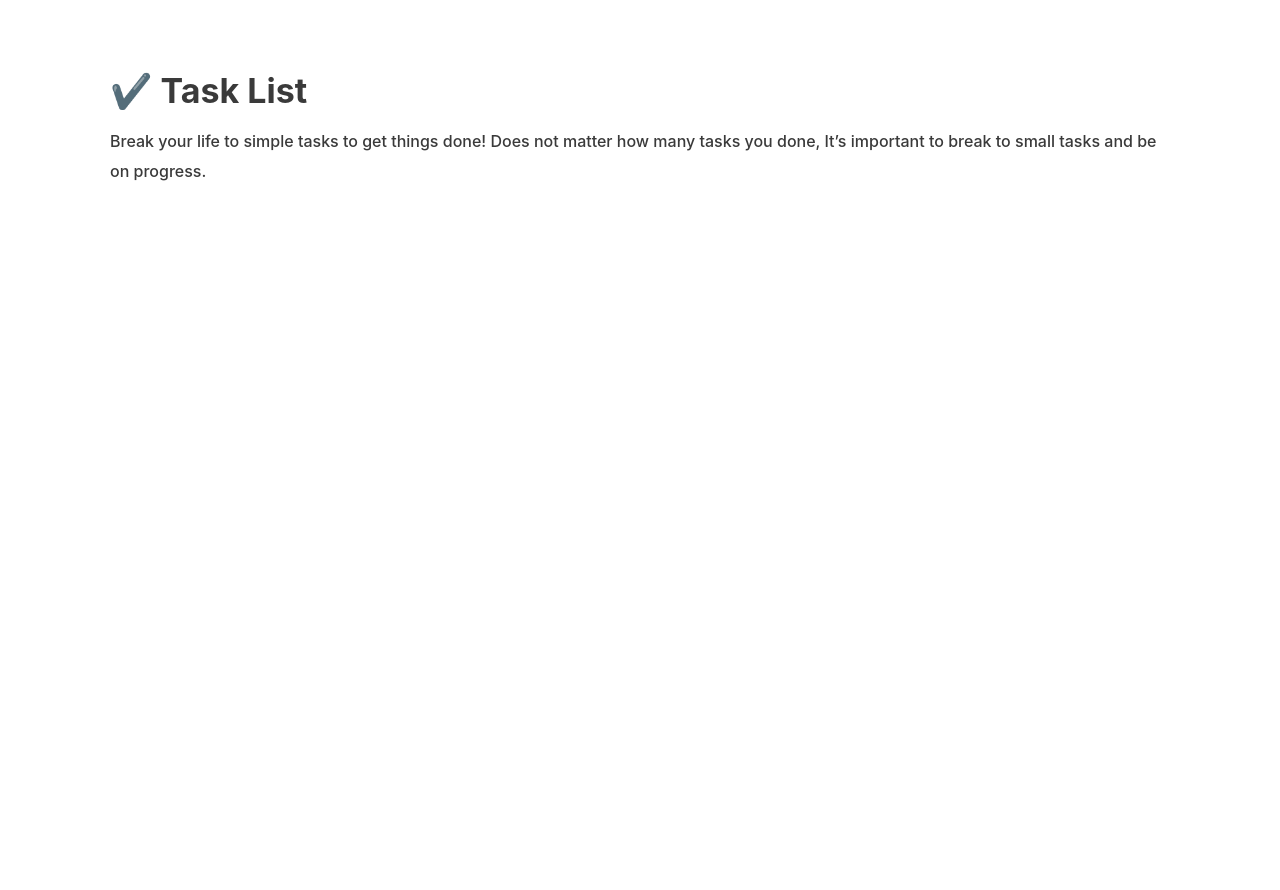
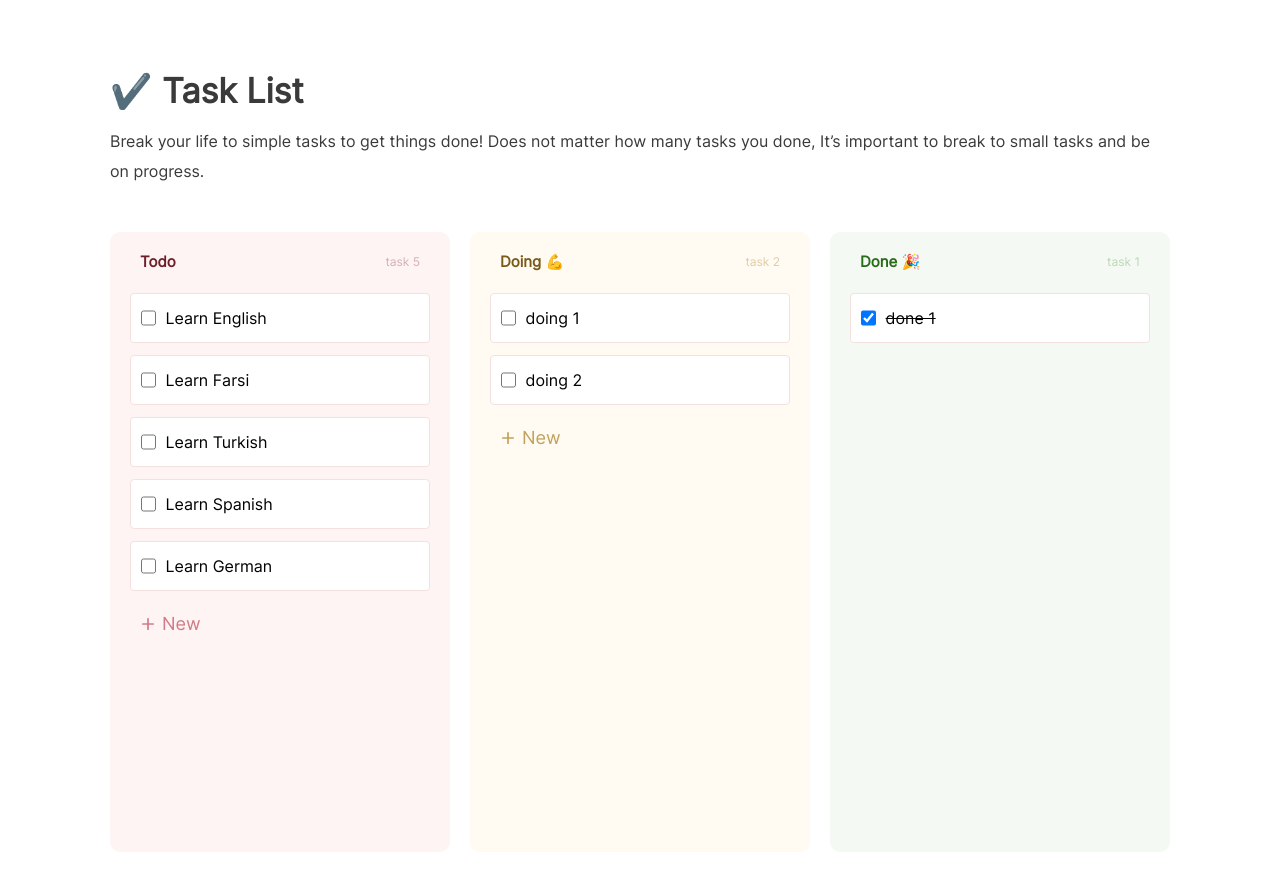
Before and after one commit to hadiesmaili/todoApp, a React app: page / in a window 1280 px wide. Built offline with nearby package versions, Linux system fonts and the light colour scheme.

Commit message:
add, update, delete task

```diff
--- a/src/components/todoForm/todoForm.js
+++ b/src/components/todoForm/todoForm.js
@@ -1,84 +1,117 @@
-import React, { useRef, useState } from 'react';
+import React, { useCallback, useEffect, useRef, useState } from 'react';
+import { useStore } from '../../contexts/StoreContext';
+import { colorPollet } from './todoForm.types';
 import TodoItem from '../todoItem/todoItem';
 import './todoForm.styles.css';
+import { generateRandomNumber } from '../../lib/util/Generator';
+import { Storage } from '../../lib/util';
 
-const colorPollet = [
-  { backgroundColor: ' todo-col ', titleColor: 'todo-col-title' },
-  { backgroundColor: ' doing-col ', titleColor: 'doing-col-title' },
-  { backgroundColor: ' done-col ', titleColor: 'done-col-title' },
-];
-
+//todo: move to icons folder in assets
+export const PlusSVG = ({ color, ...other }) => (
+  <svg xmlns="http://www.w3.org/2000/svg" width="12" height="12" viewBox="0 0 12 12" fill="none" {...other}>
+    <rect x="5.14282" width="1.71429" height="12" rx="0.857143" fill={color} />
+    <rect y="6.85714" width="1.71429" height="12" rx="0.857143" transform="rotate(-90 0 6.85714)" fill={color} />
+  </svg>
+);
 function TodoForm() {
   const item = useRef();
-  const data = localStorage.getItem('todoList') ? JSON.parse(localStorage.getItem('todoList')) : [];
+  const { todos, addTodo, deleteTodo, updateTodo } = useStore();
+  const [list, setList] = useState([]);
+
   const [state, setState] = useState({
-    list: data,
     dragging: false,
     dragEnter: false,
+    isSaveingToLocalStorage: false,
   });
 
-  function handleDragStart(e, params) {
+  useEffect(() => {
+    if(todos.length === 0) return;
+    setList(todos);
+    setState((prev) => ({ ...prev, isSaveingToLocalStorage: false }));
+    Storage.set('todoList', [...todos]);
+  }, [todos, state.isSaveingToLocalStorage]);
+
+  // function handleDragStart(e, params) {
+  const handleDragStart = useCallback((e, params) => {
     item.current = params;
     setState((prev) => ({ ...prev, dragging: true }));
-    e.target.addEventListener('dragend', () => handleDragEnd());
-  }
+    e.target.addEventListener('dragend', handleDragEnd);
+  }, []);
 
-  function handleDragEnter(params) {
+  const handleDragEnter = useCallback(
+    (params) => {
       const draged = item.current;
-    var newList = state.list;
-    newList[params.catId].tasks.splice(params.taskId, 0, newList[draged.catId].tasks.splice(draged.taskId, 1));
+      const newList = [...list];
+      const replaceItem = newList[draged.catId].tasks.splice(draged.taskId, 1);
+      newList[params.catId].tasks.splice(params.taskId, 0, ...replaceItem);
       item.current = params;
       setState((prev) => ({ ...prev, dragEnter: true }));
-  }
-  function handleDragEnd() {
-    item.current = null;
-    setState((prev) => ({ ...prev, dragging: false, dragEnter: false }));
-  }
-  function handleOnChangeText(catId, taskId, text) {
-    const newList = state.list;
-    const task = newList.find((i) => i.id === catId);
-    if (task) {
-      task.tasks[taskId] = text;
-    }
-    setState((prev) => ({ ...prev, list: [...newList] }));
-    localStorage.setItem('todoList', JSON.stringify([...newList]));
-  }
+    },
+    [list]
+  );
 
-  function handleStyle(params) {
+  const handleDragEnd = () => {
+    item.current = undefined;
+    setState({ dragging: false, dragEnter: false, isSaveingToLocalStorage: true });
+  };
+
+  const handleStyle = useCallback((params) => {
     const draged = item.current;
-    if (draged.catId === params.catId && draged.taskId === params.taskId) {
-      return 'drag-bg tasks';
-    } else {
-      return 'tasks';
-    }
-  }
-  var { dragging, dragEnter, list = [] } = state;
+    return draged.catId === params.catId && draged.taskId === params.taskId ? ' drag-bg tasks ' : ' tasks ';
+  }, []);
+
+  const { dragging, dragEnter } = state;
 
   return (
     <div className="board-wrap mt-46">
-      {list.map((cat, catId) => {
+      {Array.isArray(list) ? (
+        list.map((cat, catIndex) => {
           return (
-          <div key={catId} onDragEnter={!cat.tasks.length ? () => handleDragEnter({ catId, taskId: 0 }) : null}>
+            <div
+              key={`cat-id-${catIndex}`}
+              onDragEnter={!cat.tasks.length ? () => handleDragEnter({ catId: catIndex, taskId: 0 }) : null}
+            >
               <div className="category">
-              <div className={`category-card-wrap ${colorPollet[catId].backgroundColor}`}>
-                <div className={`category-card-title ${colorPollet[catId].titleColor}`}>{cat.title}</div>
+                <div className={`category-card-wrap ${colorPollet[catIndex].backgroundColor}`}>
+                  <div className={`category-card-title flex justify-between items-center`}>
+                    <div className={colorPollet[catIndex].titleColor}>{cat.title}</div>
+                    <div className={colorPollet[catIndex].countColor}>task {cat.tasks.length}</div>
+                  </div>
                   <div className="tasks-wrap">
-                  {cat.tasks.map((task, taskId) => (
+                    {cat.tasks.map((task, taskIndex) => {
+                      return (
                         <TodoItem
-                      key={taskId}
-                      className={dragging && dragEnter ? handleStyle({ catId, taskId }) : 'tasks'}
-                      onDragStart={(e) => handleDragStart(e, { catId, taskId })}
-                      onDragEnter={() => handleDragEnter({ catId, taskId })}
+                          key={`task-id-${taskIndex}`}
+                          className={
+                            dragging && dragEnter ? handleStyle({ catId: catIndex, taskId: taskIndex }) : ' tasks '
+                          }
+                          onDragStart={(e) => handleDragStart(e, { catId: catIndex, taskId: taskIndex })}
+                          onDragEnter={() => handleDragEnter({ catId: catIndex, taskId: taskIndex })}
+                          onChangeText={(text) => updateTodo(cat.id, task.id, text)}
+                          onDelete={() => deleteTodo(cat.id, task.id)}
                           task={task}
-                      onChangeText={(text) => handleOnChangeText(cat.id, taskId, text)}
+                          isReadOnlyTask={cat.id === 3}
                         />
-                  ))}
+                      );
+                    })}
                   </div>
+                  {cat.id !== 3 ? (
+                    <div
+                      className="add-task"
+                      onClick={() => addTodo(cat.id, { id: generateRandomNumber(999), text: 'new task' })}
+                    >
+                      <PlusSVG color={colorPollet[catIndex].newBtnColor} />
+                      <div style={{ color: colorPollet[catIndex].newBtnColor, marginLeft: '8px' }}>New</div>
+                    </div>
+                  ) : null}
                 </div>
               </div>
             </div>
           );
-      })}
+        })
+      ) : (
+        <div></div>
+      )}
     </div>
   );
 }
--- a/src/components/todoForm/todoForm.styles.css
+++ b/src/components/todoForm/todoForm.styles.css
@@ -1,30 +1,29 @@
-.board-wrap{
+.board-wrap {
   display: flex;
   flex-wrap: wrap;
-    max-width: 100% ;
+  max-width: 100%;
   height: 100vh;
   gap: 20px;
 }
 
-.category{
+.category {
   flex-grow: 1;
   width: 340px;
   height: 75vh;
-    /* margin:16px 8px; */
   border-radius: 10px;
-
 }
 
-.category-card-wrap{
+.category-card-wrap {
   display: flex;
   flex-direction: column;
-    padding: 0px 5px ;
-    /* background-color: #fef4f3; */
+  padding: 10px 20px;
   border-radius: 10px;
-    height:70vh;
+  height: 100%;
+  overflow-y: auto;
+  overflow-x: hidden;
 }
 
-.category-card-title{
+.category-card-title {
   padding: 10px;
   font-family: Inter;
   font-size: 15px;
@@ -32,17 +31,62 @@
   font-weight: 600;
   line-height: normal;
 }
-
-.tasks-wrap{
-    padding: 10px;
+.flex {
+  display: flex;
+}
+.justify-between {
+  justify-content: space-between;
+}
+.items-center {
+  align-items: center;
+}
+.tasks-wrap {
+  /* padding: 10px; */
 }
 
-
-.drag-bg{
+.drag-bg {
   background-color: #d9dadb;
-    color: #d9dadb ;
+  color: #d9dadb;
 }
 
-#onDrag{
+#onDrag {
   background-color: cyan;
 }
+
+.todo-col-count {
+  color: #d4afb4;
+  font-family: Inter;
+  font-size: 12px;
+  font-style: normal;
+  font-weight: 500;
+  line-height: normal;
+}
+.doing-col-count {
+  color: #decca4;
+  font-family: Inter;
+  font-size: 12px;
+  font-style: normal;
+  font-weight: 500;
+  line-height: normal;
+}
+.done-col-count {
+  color: #bcd7b6;
+  font-family: Inter;
+  font-size: 12px;
+  font-style: normal;
+  font-weight: 500;
+  line-height: normal;
+}
+.add-task {
+  margin: 12px 0;
+  padding: 12px;
+  font-size: large;
+  cursor: pointer;
+  display: flex;
+  align-items: center;
+  justify-content: center;
+  width: fit-content;
+}
+.add-task:hover {
+  color: gray;
+}
--- /dev/null
+++ b/src/components/todoForm/todoForm.types.js
@@ -0,0 +1,20 @@
+export const colorPollet = [
+  {
+    backgroundColor: ' todo-col ',
+    titleColor: ' todo-col-title ',
+    countColor: ' todo-col-count ',
+    newBtnColor: '#d37a87',
+  },
+  {
+    backgroundColor: ' doing-col ',
+    titleColor: ' doing-col-title ',
+    countColor: ' doing-col-count ',
+    newBtnColor: '#c2a25b',
+  },
+  {
+    backgroundColor: ' done-col ',
+    titleColor: ' done-col-title ',
+    countColor: ' done-col-count ',
+    newBtnColor: '',
+  },
+];
--- a/src/components/todoItem/todoItem.js
+++ b/src/components/todoItem/todoItem.js
@@ -1,17 +1,46 @@
+/* eslint-disable react/prop-types */
 import React, { useEffect, useState } from 'react';
 import { useComponentVisible } from '../../lib/hooks/useComponentVisible';
 import './todoItem.styles.css';
 
+export const DeleteSVG = ({ color, className, ...other }) => (
+  <svg width="17" height="17" viewBox="0 0 17 17" fill="none" xmlns="http://www.w3.org/2000/svg" className={className}>
+    <rect
+      x="12.1218"
+      y="3.63655"
+      width="1.71429"
+      height="12"
+      rx="0.857143"
+      transform="rotate(45 12.1218 3.63655)"
+      fill={color}
+      {...other}
+    />
+    <rect
+      x="3.63654"
+      y="4.84873"
+      width="1.71429"
+      height="12"
+      rx="0.857143"
+      transform="rotate(-45 3.63654 4.84873)"
+      fill={color}
+    />
+  </svg>
+);
+
 export default function TodoItem(props) {
-  const { task, className, onDragStart, onDragEnter, onChangeText } = props || {};
+  const { task, isReadOnlyTask, className, onDragStart, onDragEnter, onChangeText, onDelete } = props || {};
   const [isEditMode, setIsEditMode] = useState(false);
   const [isChecked, setIsChecked] = useState(false);
-
+  const [isShowDeleteBtn, setIsShowDeleteBtn] = useState(false);
   const { ref, isComponentVisible } = useComponentVisible(true);
 
   useEffect(() => {
     setIsEditMode(false);
   }, [isComponentVisible]);
+
+  useEffect(() => {
+    setIsChecked(isReadOnlyTask);
+  }, [isReadOnlyTask]);
 
   const handleEnterKey = (event) => {
     if (event.keyCode == 13) {
@@ -22,27 +51,39 @@ export default function TodoItem(props) {
     setIsChecked(e.target.checked);
   };
   return (
-    <div className={className} onDragStart={onDragStart} onDragEnter={onDragEnter} draggable>
+    <div
+      className={className}
+      onDragStart={onDragStart}
+      onDragEnter={onDragEnter}
+      onMouseEnter={() => setIsShowDeleteBtn(true)}
+      onMouseLeave={() => setIsShowDeleteBtn(false)}
+      draggable
+    >
       <input type="checkbox" className="checkbox" onChange={handleOnChange} checked={isChecked} />
       {isEditMode ? (
         <input
           className="input-task"
           type="text"
-          value={task}
+          value={task.text}
           onChange={(e) => {
             onChangeText(e.target.value);
           }}
-          style={{ width: '100%' }}
           ref={ref}
           onKeyDown={handleEnterKey}
         />
       ) : (
         <div
-          className={`task ${isChecked && 'checked'}`}
-          onDoubleClick={() => setIsEditMode(true)}
+          className={`${isChecked && 'checked'}`}
+          onClick={() => setIsEditMode(true)}
+          // onDoubleClick={() => setIsEditMode(true)}
           style={{ width: '100%' }}
         >
-          {task}
+          {task.text}
+        </div>
+      )}
+      {isShowDeleteBtn && (
+        <div onClick={onDelete} className=" pointer delete-icon ">
+          <DeleteSVG color="#F4C5CB" />
         </div>
       )}
     </div>
--- a/src/components/todoItem/todoItem.styles.css
+++ b/src/components/todoItem/todoItem.styles.css
@@ -8,18 +8,29 @@
   margin-top: 12px;
   justify-content: flex-start;
   align-items: center;
+  height: 24px;
+  position: relative;
 }
 .input-task {
   border: none;
   outline: none;
   border-bottom: 0.5px solid #999;
-  weight: 350%;
+  min-width: 50%;
+  width: 200px;
+  background-color: #fff;
+  height: 22px;
 }
 .checkbox {
   width: 16px;
   height: 16px;
   margin-right: 10px;
 }
-.checked{
+.checked {
   text-decoration-line: line-through;
 }
+.delete-icon {
+  position:absolute;
+  right: 12px;
+  z-index: 10;
+  margin: auto;
+}
--- a/src/contexts/StoreContext.js
+++ b/src/contexts/StoreContext.js
@@ -1,44 +1,88 @@
-// import React, { createContext, useCallback, useContext, useMemo, useState } from 'react';
-// import { Storage } from '../lib/util';
-// import { Color } from '../lib/style';
+/* eslint-disable react/prop-types */
+import React, { createContext, useContext, useEffect, useState } from 'react';
+import { Storage } from '../lib/util';
+import { TODO_LIST_MOCK } from '../lib/mockData/mock';
 
-// const Context = createContext();
+const StoreContext = createContext();
+const StoreProvider = ({ children }) => {
+  const [todos, setTodos] = useState([]);
 
-// export const useThemeContext = () => useContext(Context);
+  useEffect(() => {
+    // Get the data from localStorage on page load
+    const data = Storage.get('todoList');
+    if (data) {
+      setTodos(data);
+    } else {
+      setTodos([...TODO_LIST_MOCK]);
+      Storage.set('todoList', [...TODO_LIST_MOCK]);
+    }
+  }, []);
+  // delete todo item
+  const deleteTodo = (catId, taskId) => {
+    // first find the category item and then find the task item and then delete
+    const newTodos = todos.map((category) => {
+      if (category.id === catId) {
+        return {
+          ...category,
+          tasks: category.tasks.filter((task) => task.id !== taskId),
+        };
+      }
+      return category;
+    });
+    setTodos(newTodos);
+    Storage.set('todoList', newTodos);
+  };
+  // add todo item
+  const addTodo = (catId, newTask) => {
+    // first find the category item and add to first list
+    const newTodos = todos.map((category) => {
+      if (category.id === catId) {
+        return {
+          ...category,
+          tasks: [...category.tasks, newTask],
+        };
+      }
+      return category;
+    });
+    setTodos(newTodos);
+    Storage.set('todoList', newTodos);
+  };
+  // update todo item
+  const updateTodo = (catId, taskId, text) => {
+    // first find the category item and then find the task item and then update
+    const newTodos = todos.map((category) => {
+      if (category.id === catId) {
+        return {
+          ...category,
+          tasks: category.tasks.map((task) => {
+            if (task.id === taskId) {
+              return {
+                ...task,
+                text: text,
+              };
+            }
+            return task;
+          }),
+        };
+      }
+      return category;
+    });
+    setTodos(newTodos);
+    Storage.set('todoList', newTodos);
+  };
+  return (
+    <StoreContext.Provider
+      value={{
+        todos,
+        addTodo,
+        deleteTodo,
+        updateTodo,
+      }}
+    >
+      {children}
+    </StoreContext.Provider>
+  );
+};
 
-// const getPreferColor = () => {
-//   const stored = Storage.get('theme');
-
-//   if (stored) return stored;
-
-//   if (!window.matchMedia) {
-//     Storage.set('theme', 'light');
-//     return 'light';
-//   }
-
-//   if (window.matchMedia('(prefers-color-scheme: dark)').matches) {
-//     Storage.set('theme', 'dark');
-//     return 'dark';
-//   }
-
-//   Storage.set('theme', 'light');
-//   return 'light';
-// };
-
-// export default function ThemeContext({ children }) {
-//   const [theme, setTheme] = useState(getPreferColor());
-
-//   const isLight = useMemo(() => theme === 'light', [theme]);
-
-//   const colors = useMemo(() => Color[theme], [theme]);
-
-//   const toggleTheme = useCallback(() => {
-//     setTheme((prev) => {
-//       const newTheme = prev === 'light' ? 'dark' : 'light';
-//       Storage.set('theme', newTheme);
-//       return newTheme;
-//     });
-//   }, []);
-
-//   return <Context.Provider value={{ colors, theme, isLight, toggleTheme }}>{children}</Context.Provider>;
-// }
+export const useStore = () => useContext(StoreContext);
+export default StoreProvider;
--- a/src/index.css
+++ b/src/index.css
@@ -1,6 +1,11 @@
+@font-face {
+  font-family: 'Inter';
+  src: url('./assets/Inter-Regular.ttf'), url('./assets/Inter-Medium.ttf'), url('./assets/Inter-Bold.ttf');
+}
 body {
   margin: 0;
   padding: 0;
+  font-family: Inter;
 }
 .container {
   background-color: #fff;
@@ -87,3 +92,9 @@ body {
   font-weight: 500;
   line-height: normal;
 }
+.pointer {
+  cursor: pointer;
+}
+.draggable {
+  cursor: grab;
+}
--- a/src/index.js
+++ b/src/index.js
@@ -4,10 +4,14 @@ import 'reset-css';
 import 'normalize.css';
 import './index.css';
 
+import StoreProvider from './contexts/StoreContext';
+
 const App = lazy(() => import('./pages/App'));
 
 ReactDOM.createRoot(document.getElementById('root')).render(
   <React.StrictMode>
-    <App />
+    <StoreProvider>
+      <App />
+    </StoreProvider>
   </React.StrictMode>
 );
--- a/src/lib/mockData/mock.js
+++ b/src/lib/mockData/mock.js
@@ -1,5 +1,22 @@
 export const TODO_LIST_MOCK = [
-  { id: 1, title: 'Todo', tasks: ['Learn English', 'Go To Grocery', 'Call My Friend'] },
-  { id: 2, title: 'Doing 💪', tasks: ['Do Some Homework'] },
-  { id: 3, title: 'Done 🎉', tasks: ['Feed The Dog', 'Exercise'] },
+  {
+    id: 1,
+    title: 'Todo',
+    tasks: [
+      { id: 100, text: 'Learn English' },
+      { id: 101, text: 'Learn Farsi' },
+      { id: 102, text: 'Learn Turkish' },
+      { id: 103, text: 'Learn Spanish' },
+      { id: 104, text: 'Learn German' },
+    ],
+  },
+  {
+    id: 2,
+    title: 'Doing 💪',
+    tasks: [
+      { id: 200, text: 'doing 1' },
+      { id: 201, text: 'doing 2' },
+    ],
+  },
+  { id: 3, title: 'Done 🎉', tasks: [{ id: 300, text: 'done 1' }] },
 ];
--- /dev/null
+++ b/src/lib/util/Generator.js
@@ -0,0 +1,4 @@
+// generate random number with length
+export const generateRandomNumber = (length) => {
+  return Math.floor(Math.random() * length);
+};
--- a/src/pages/App.js
+++ b/src/pages/App.js
@@ -1,16 +1,8 @@
-import React, { useEffect } from 'react';
+import React from 'react';
 import Header from '../components/Header';
 import TodoForm from '../components/todoForm/todoForm';
-import { TODO_LIST_MOCK } from '../lib/mockData/mock';
 
 const App = () => {
-  // todo: save mock data to local storage
-  useEffect(() => {
-    if (localStorage.getItem('todoList') === null) {
-      localStorage.setItem('todoList', JSON.stringify([...TODO_LIST_MOCK]));
-    }
-  }, []);
-
   return (
     <div className="container">
       <Header />
```
Also changed, not shown: src/assets/Inter-Bold.ttf (added), src/assets/Inter-Medium.ttf (added), src/assets/Inter-Regular.ttf (added). Lines whose indentation alone changed are shown as unchanged.
